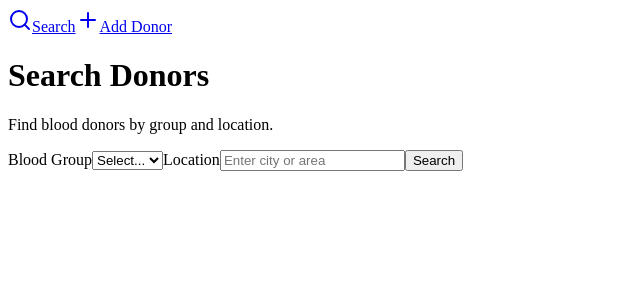
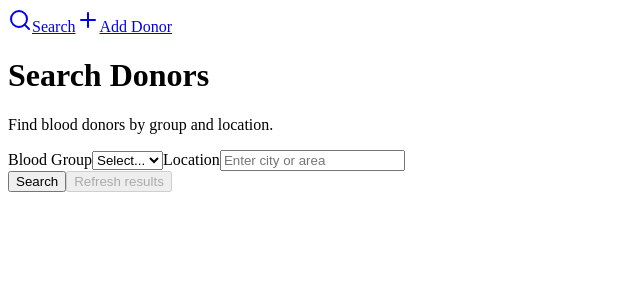
Before and after one commit to akshayrajeevnambiar/lifelink-app, a Next.js app: page /search in a window 1280 px wide. Shown: the top 300 px of the page, without its empty margins (0-640 px from the left). Built offline with nearby package versions, Linux system fonts and the light colour scheme.

Commit message:
feat(search): add Refresh results button to re-fetch with new random seed, preserving filters and inputs

```diff
--- a/app/search/page.tsx
+++ b/app/search/page.tsx
@@ -15,9 +15,32 @@ export default function SearchPage() {
   const [loading, setLoading] = useState(false);
   const [error, setError] = useState<string | null>(null);
   const [submitted, setSubmitted] = useState(false);
+  // Store last search params for refresh
+  const [lastSearch, setLastSearch] = useState<{ bloodGroup: string; location: string } | null>(null);
 
   const handleChange = (e: React.ChangeEvent<HTMLInputElement | HTMLSelectElement>) => {
     setForm(f => ({ ...f, [e.target.name]: e.target.value }));
+  };
+
+  const fetchResults = async (paramsObj: { bloodGroup: string; location: string }, seed?: string) => {
+    setError(null);
+    setLoading(true);
+    try {
+      const params = new URLSearchParams({
+        bloodGroup: paramsObj.bloodGroup,
+        location: paramsObj.location,
+      });
+      if (seed) params.set('seed', seed);
+      const res = await fetch(`/api/donors/search?${params.toString()}`);
+      if (!res.ok) throw new Error("Search failed");
+      const data = await res.json();
+      setResults(data.donors || []);
+    } catch (err) {
+      setError("Failed to fetch results.");
+      setResults([]);
+    } finally {
+      setLoading(false);
+    }
   };
 
   const handleSubmit = async (e: React.FormEvent) => {
@@ -29,22 +52,14 @@ export default function SearchPage() {
       setError("Please fill in all fields.");
       return;
     }
-    setLoading(true);
-    try {
-      const params = new URLSearchParams({
-        bloodGroup: form.bloodGroup,
-        location: form.location,
-      });
-      const res = await fetch(`/api/donors/search?${params.toString()}`);
-      if (!res.ok) throw new Error("Search failed");
-      const data = await res.json();
-      setResults(data.donors || []);
-    } catch (err) {
-      setError("Failed to fetch results.");
-      setResults([]);
-    } finally {
-      setLoading(false);
-    }
+    setLastSearch({ bloodGroup: form.bloodGroup, location: form.location });
+    await fetchResults({ bloodGroup: form.bloodGroup, location: form.location });
+  };
+
+  const handleRefresh = async () => {
+    if (!lastSearch) return;
+    setSubmitted(true);
+    await fetchResults(lastSearch, Date.now().toString());
   };
 
   return (
@@ -80,6 +95,7 @@ export default function SearchPage() {
             required
           />
         </label>
+        <div className="flex gap-2">
           <button
             type="submit"
             className="bg-primary text-white rounded px-4 py-2 font-semibold hover:bg-primary/90 disabled:opacity-50"
@@ -87,6 +103,16 @@ export default function SearchPage() {
           >
             {loading ? "Searching..." : "Search"}
           </button>
+          <button
+            type="button"
+            onClick={handleRefresh}
+            className="bg-secondary text-gray-900 rounded px-4 py-2 font-semibold border border-gray-300 hover:bg-secondary/80 disabled:opacity-50"
+            disabled={loading || !lastSearch}
+            title={!lastSearch ? "Search first to enable refresh" : "Refresh results"}
+          >
+            Refresh results
+          </button>
+        </div>
       </form>
       {loading && (
         <div className="space-y-4">
```
Lines whose indentation alone changed are shown as unchanged.
